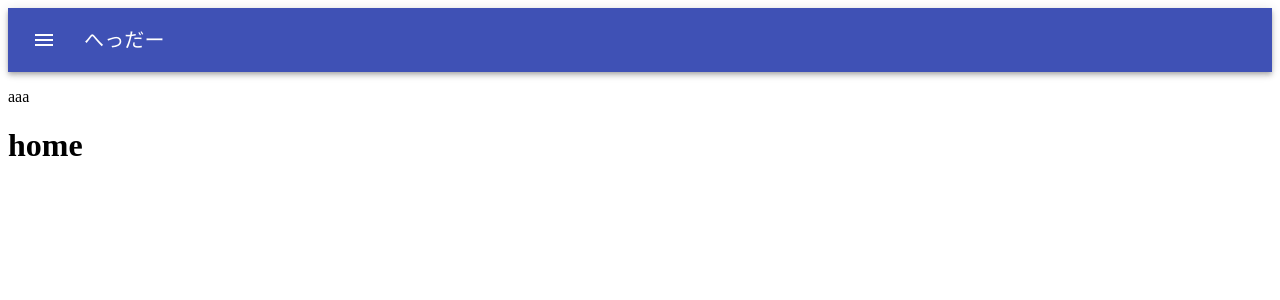
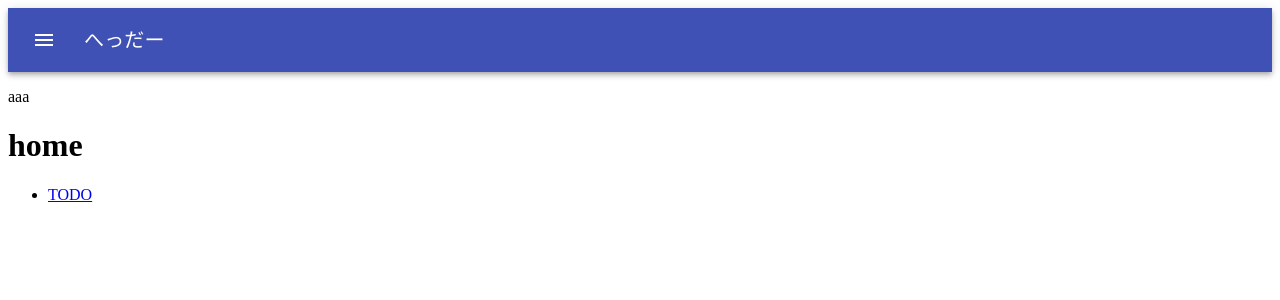
Before and after one commit to matsukitakeshi/react, a React (Vite) app in the folder frontend/: page / in a window 1280 px wide. Shown: the top 300 px of the page. Built offline with nearby package versions, Linux system fonts and the light colour scheme.

Commit message:
feat: homeからtodoへの導線の追加

```diff
--- a/frontend/src/pages/home.tsx
+++ b/frontend/src/pages/home.tsx
@@ -1,8 +1,15 @@
+import { Link } from "react-router-dom";
+
 function Home() {
   return (
     <div>
       <p>aaa</p>
       <h1>home</h1>
+      <ul>
+        <li>
+          <Link to="/todo">TODO</Link>
+        </li>
+      </ul>
     </div>
   );
 }
```
